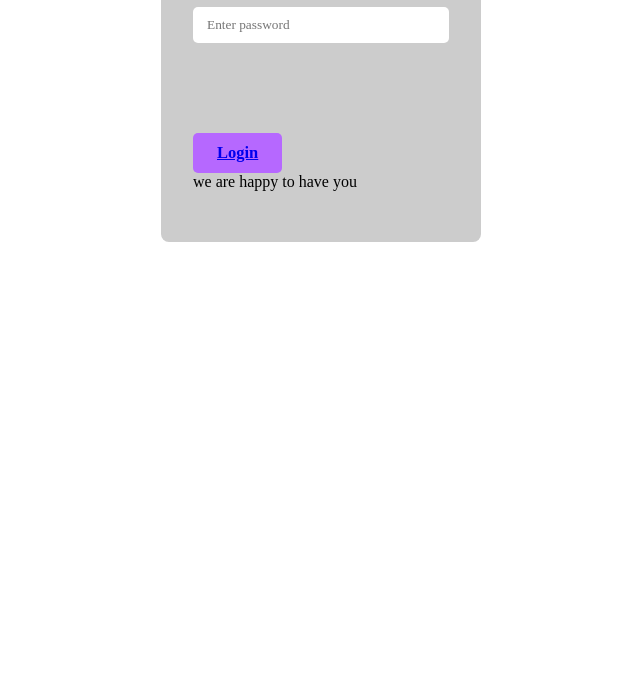
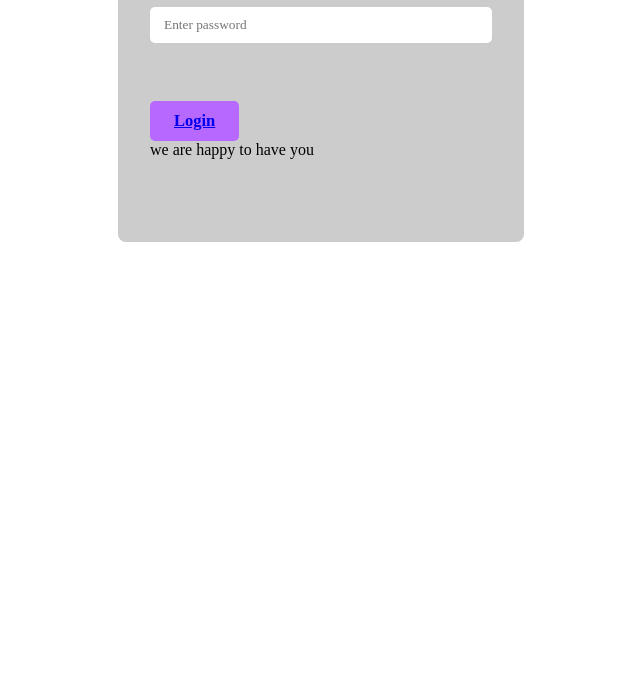
Before and after one commit to bright1505/form-, a plain HTML site: page index2.html in a window 1280 px wide. Shown: the part 102-800 px from the top of the page, without its empty margins (319-959 px from the left). Drawn offline with Linux system fonts and the light colour scheme.

Commit message:
Add files via upload

```diff
--- a/index2.css
+++ b/index2.css
@@ -46,7 +46,7 @@ button {
     border-radius: 5px;
     color: #fff;
     font-weight: bold;
-    margin-top: 5rem;
+    margin-top: 3rem;
 }
 
 button a:hover{
@@ -56,7 +56,7 @@ button a:hover{
 @media screen  {
     form{
         max-width: 1800px;
-        width: 406, 650;
+        width: 406px;
         display: block;
         align-items: center;
     }
--- a/index3.css
+++ b/index3.css
@@ -38,7 +38,7 @@ button {
     border-radius: 5px;
     color: #fff;
     font-weight: bold;
-    margin-top: 10rem;
+    margin-top: 7em;
 }
 
 button a:hover{
@@ -48,7 +48,7 @@ button a:hover{
 @media screen  {
     form{
         max-width: 1800px;
-        width: 406, 650;
+        width: 406px;
         display: block;
         align-items: center;
     }
--- a/index4.css
+++ b/index4.css
@@ -38,7 +38,7 @@ button {
     border-radius: 5px;
     color: #fff;
     font-weight: bold;
-    margin-top: 10rem;
+    margin-top: 7rem;
 }
 
 button a:hover{
@@ -48,7 +48,7 @@ button a:hover{
 @media screen  {
     form{
         max-width: 1800px;
-        width: 406, 650;
+        width: 406px;
         display: block;
         align-items: center;
     }
```
Also changed, not shown: index3.html (+1 -1 lines), index4.html (+1 -1 lines).
